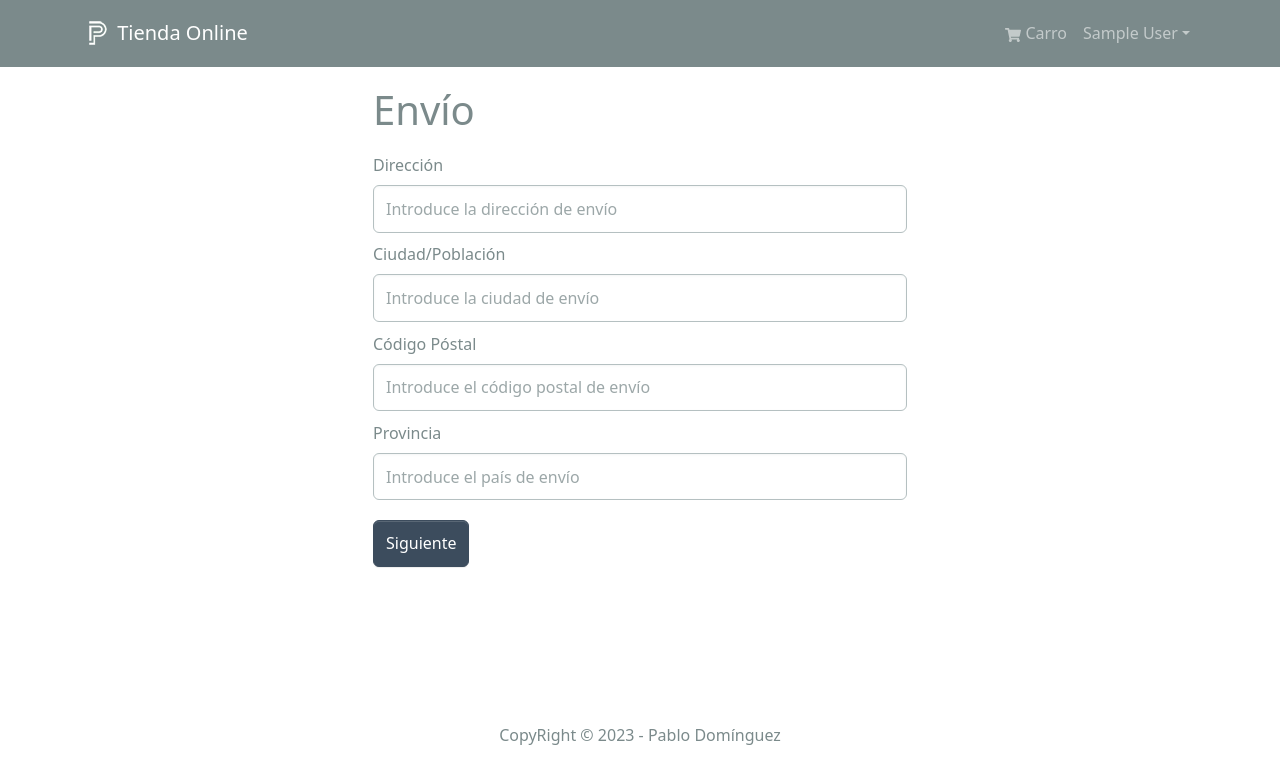
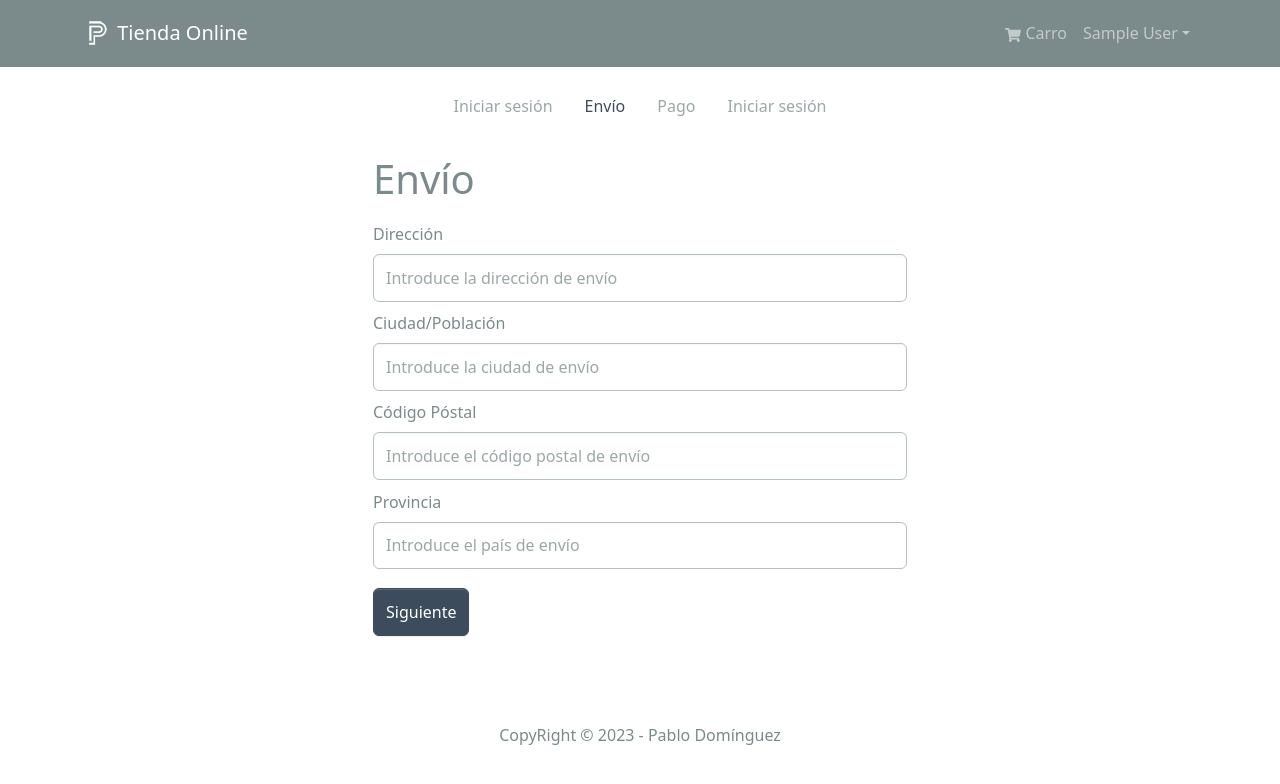
Before and after one commit to developer0-p/tienda_online, a React (Create React App) app in the folder frontend/: page /shipping in a window 1280 px wide. Shown: the top 784 px of the page. Built offline with nearby package versions, Linux system fonts and the light colour scheme; sample sign-in values are in the browser's storage.

Commit message:
checkout steps component

```diff
--- /dev/null
+++ b/frontend/src/components/CheckOutSteps.jsx
@@ -0,0 +1,48 @@
+import { Nav } from "react-bootstrap"
+import { LinkContainer } from "react-router-bootstrap"
+
+
+const CheckOutSteps = ({step1,step2,step3,step4}) => {
+  return (
+    <Nav className="justify-content-center mb-4">
+        <Nav.Item>
+            {step1 ? (
+                <LinkContainer to='/login'>
+                    <Nav.Link>Iniciar sesión</Nav.Link>
+                </LinkContainer>
+            ) : (
+                <Nav.Link disabled>Iniciar sesión</Nav.Link>
+            ) }
+        </Nav.Item>
+        <Nav.Item>
+            {step2 ? (
+                <LinkContainer to='/shipping'>
+                    <Nav.Link>Envío</Nav.Link>
+                </LinkContainer>
+            ) : (
+                <Nav.Link disabled>Envío</Nav.Link>
+            ) }
+        </Nav.Item>
+        <Nav.Item>
+            {step3 ? (
+                <LinkContainer to='/payment'>
+                    <Nav.Link>Pago</Nav.Link>
+                </LinkContainer>
+            ) : (
+                <Nav.Link disabled>Pago</Nav.Link>
+            ) }
+        </Nav.Item>
+        <Nav.Item>
+            {step4 ? (
+                <LinkContainer to='/placeorder'>
+                    <Nav.Link>Resumen</Nav.Link>
+                </LinkContainer>
+            ) : (
+                <Nav.Link disabled>Iniciar sesión</Nav.Link>
+            ) }
+        </Nav.Item>
+    </Nav>
+  )
+}
+
+export default CheckOutSteps
--- a/frontend/src/screens/ShippingScreen.jsx
+++ b/frontend/src/screens/ShippingScreen.jsx
@@ -4,6 +4,7 @@ import { useDispatch, useSelector } from "react-redux";
 import { useNavigate } from "react-router-dom";
 import FormContainer from "../components/FormContainer";
 import { saveShippingAddress } from "../slices/cartSlice";
+import CheckOutSteps from "../components/CheckOutSteps";
 
 const ShippingScreen = () => {
   const cart = useSelector((state) => state.cart);
@@ -25,6 +26,7 @@ const ShippingScreen = () => {
   };
   return (
     <FormContainer>
+      <CheckOutSteps  step2 />
       <h1>Envío</h1>
 
       <Form onSubmit={summitHandler}>
```
